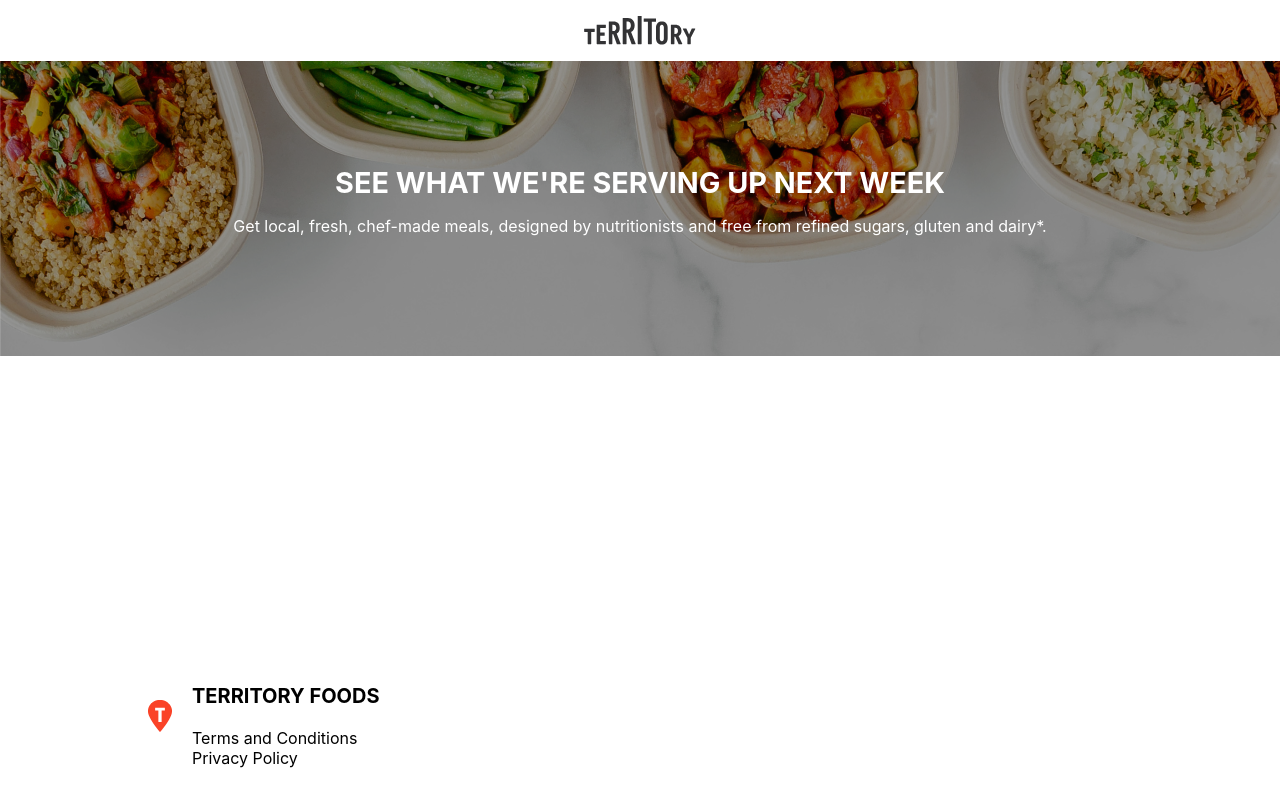
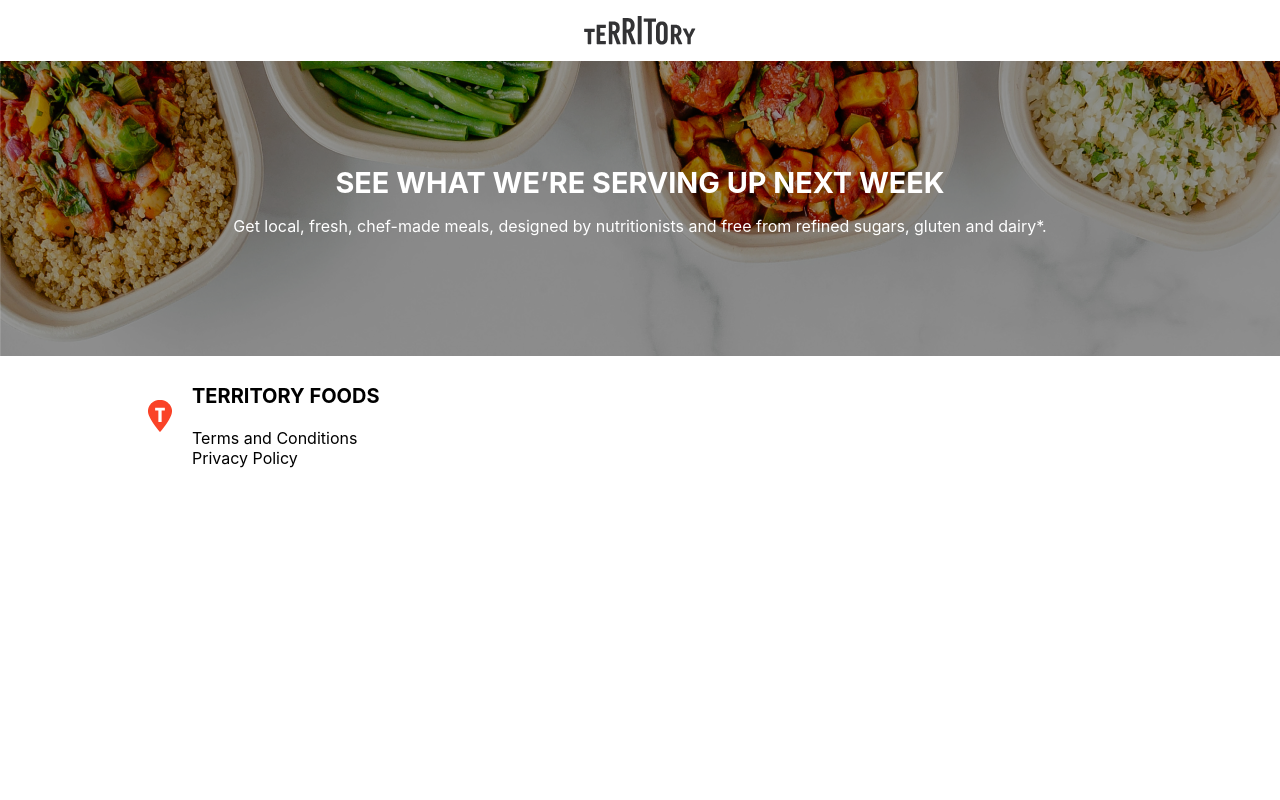
Before and after one commit to Metashaker/territory-foods, a React (Create React App) app in the folder frontend/: page / in a window 1280 px wide. Shown: the top 800 px of the page. Built offline with nearby package versions, Linux system fonts and the light colour scheme.

Commit message:
feat() made banner reusable

```diff
--- a/frontend/src/components/reusable/banner/Banner.js
+++ b/frontend/src/components/reusable/banner/Banner.js
@@ -1,13 +1,10 @@
 import { BannerContainer } from "./styles";
 
-const Banner = () => {
+const Banner = ({ imageURL, title, subtitle }) => {
   return (
-    <BannerContainer>
-      <h1>See what we&apos;re serving up next week</h1>
-      <p>
-        Get local, fresh, chef-made meals, designed by nutritionists and free
-        from refined sugars, gluten and dairy*.
-      </p>
+    <BannerContainer imageURL={imageURL}>
+      <h1>{title}</h1>
+      <p>{subtitle}</p>
     </BannerContainer>
   );
 };
--- a/frontend/src/components/reusable/banner/styles.js
+++ b/frontend/src/components/reusable/banner/styles.js
@@ -1,10 +1,9 @@
 import styled from "styled-components";
-import BannerImg from "../../../assets/tf-banner-darken.png";
 
 const BannerContainer = styled.div`
   height: auto;
   width: 100vw;
-  background-image: url(${BannerImg});
+  background-image: ${({ imageURL }) => `url(${imageURL})`};
   background-repeat: no-repeat;
   display: flex;
   flex-direction: column;
@@ -13,6 +12,7 @@ const BannerContainer = styled.div`
   padding: 6.5rem 0;
   margin-bottom: 0%.5rem;
   z-index: 0;
+  text-align: center;
 
   h1 {
     margin: 0;
--- a/frontend/src/layout/footer/styles.js
+++ b/frontend/src/layout/footer/styles.js
@@ -2,8 +2,6 @@ import styled from "styled-components";
 
 const FooterContainer = styled.footer`
   width: 100vw;
-  position: absolute;
-  bottom: 0;
   height: auto;
   display: flex;
   flex-direction: row;
--- a/frontend/src/pages/Meals.js
+++ b/frontend/src/pages/Meals.js
@@ -1,12 +1,17 @@
 import Header from "../layout/header";
 import Footer from "../layout/footer";
 import Banner from "../components/reusable/banner";
+import BannerURL from "../assets/tf-banner-darken.png";
 
 const MealsPage = () => {
   return (
     <>
       <Header />
-      <Banner />
+      <Banner
+        imageURL={BannerURL}
+        title="see what we’re serving up next week"
+        subtitle="Get local, fresh, chef-made meals, designed by nutritionists and free from refined sugars, gluten and dairy*."
+      />
       <Footer />
     </>
   );
```
